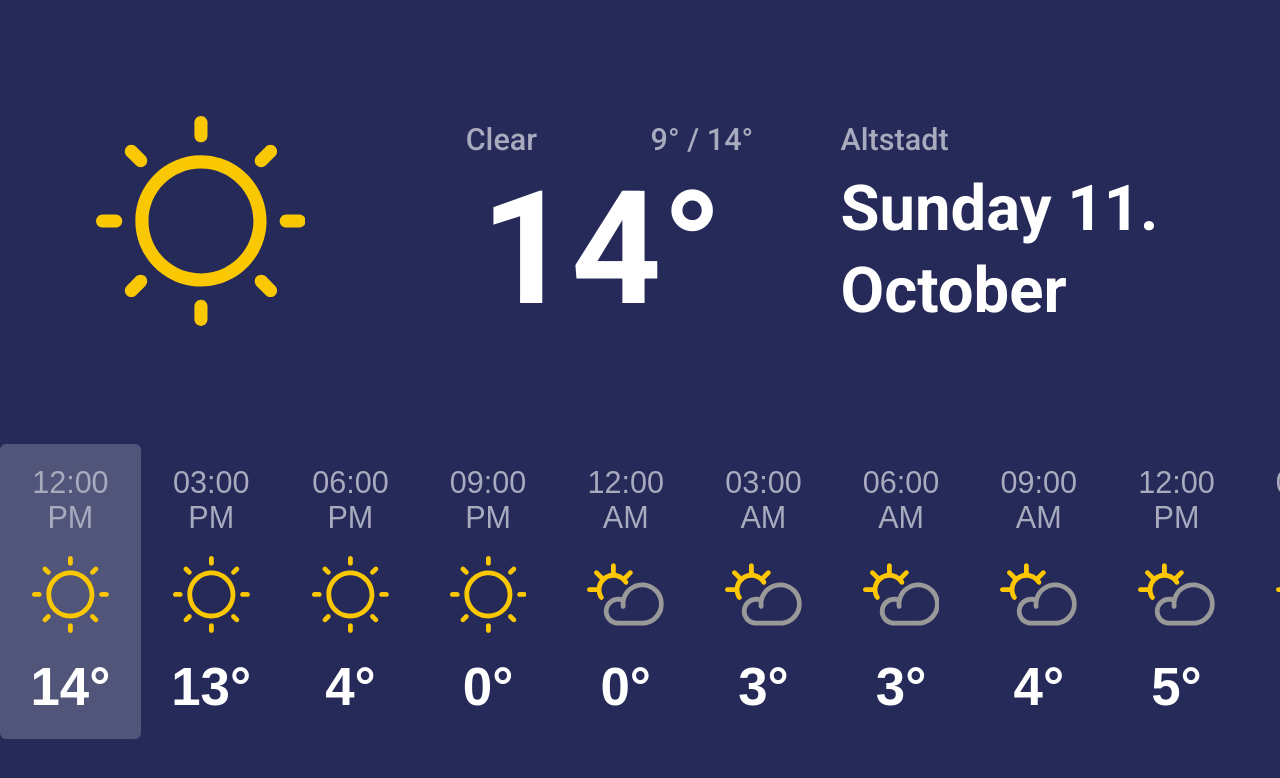
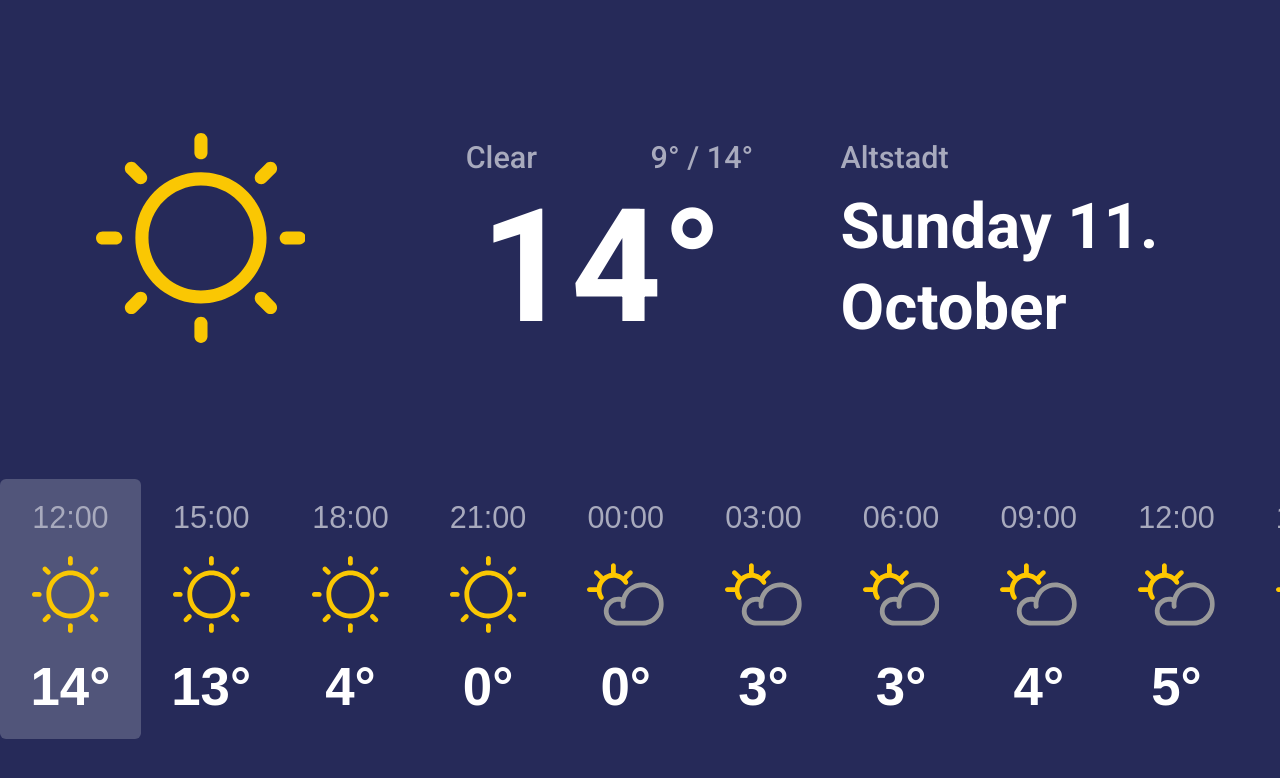
Before and after one commit to fernandosouza-playground/weather, a React (Create React App) app: page / in a window 1280 px wide. Shown: the top 778 px of the page. Built offline with nearby package versions, Linux system fonts and the light colour scheme.

Commit message:
It changes the hour display to 24h in the weather button component

```diff
--- a/src/weatherButton/index.tsx
+++ b/src/weatherButton/index.tsx
@@ -65,6 +65,7 @@ export const WeatherButton: FC<IWeatherItemButton> = ({
         {new Date(weather.timestamp).toLocaleTimeString([], {
           hour: "2-digit",
           minute: "2-digit",
+          hour12: false
         })}
       </DateTime>
       <WeatherIconStyled forecast={weather.forecast} />
```
Also changed, not shown: 1 other file (tests, documents, lock files or other folders).
